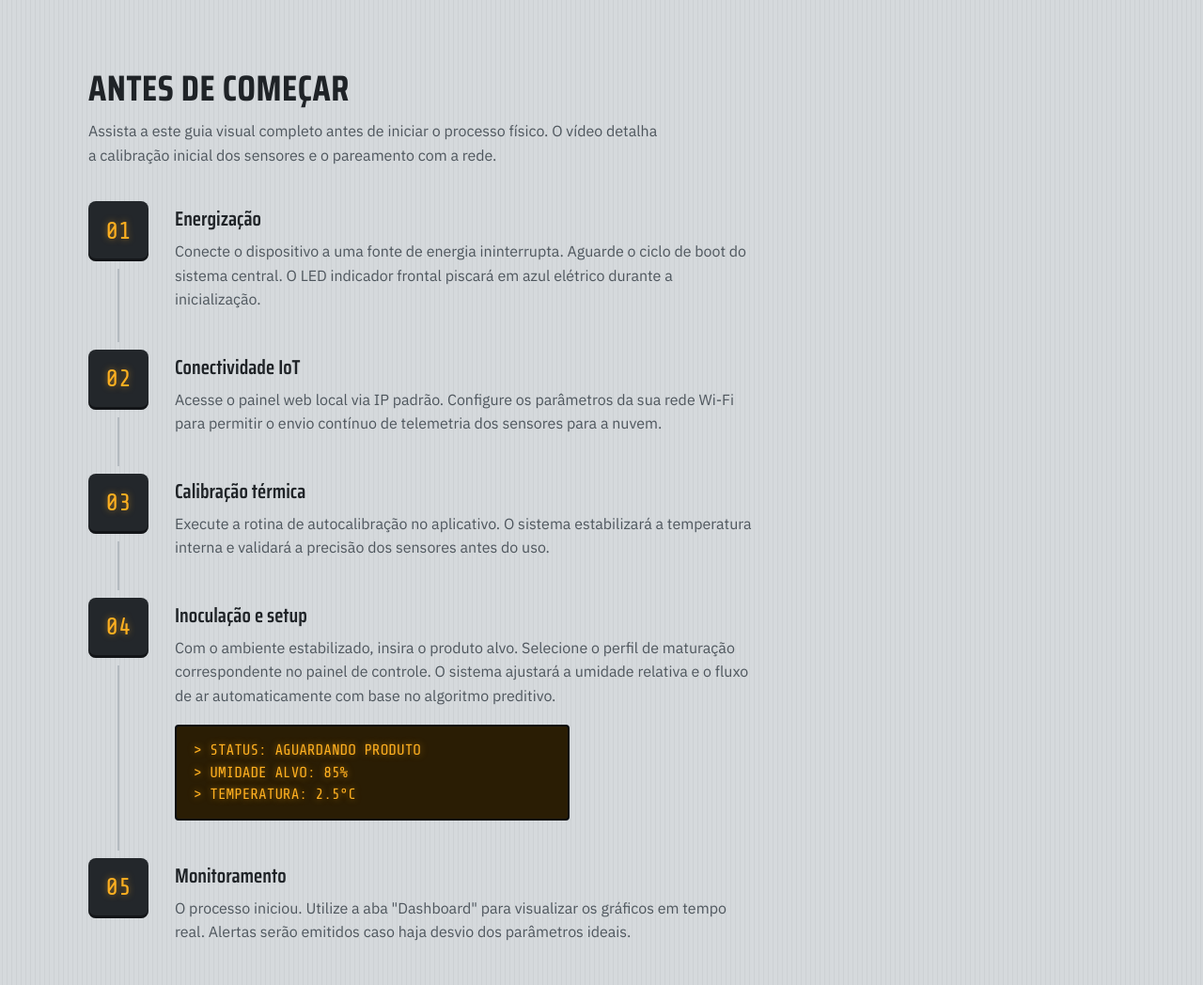
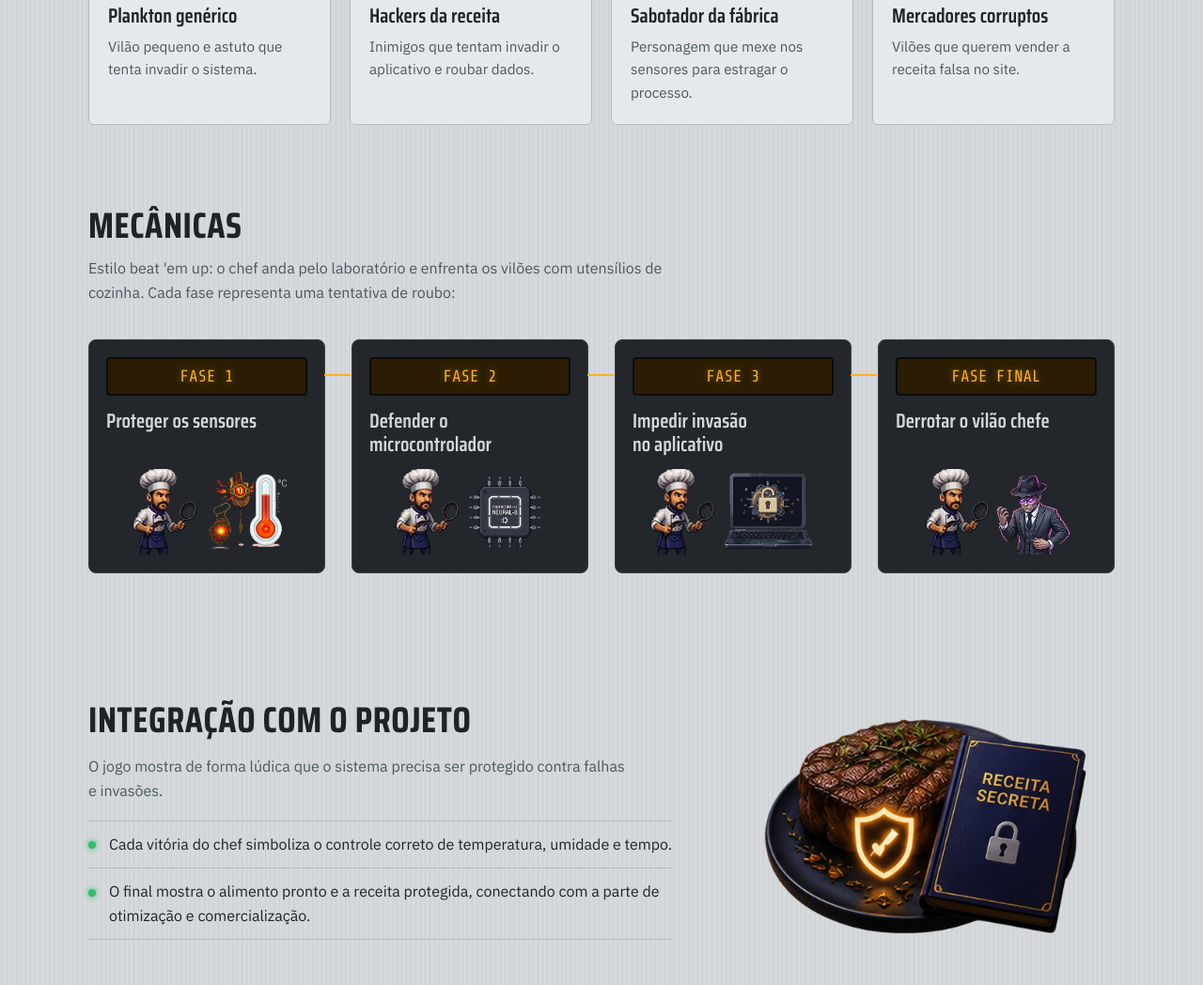
Before and after one commit to Kaue-M-Martins-12A/MatureBox-Site, a website: page frontend/jogo.html in a window 1280 px wide. Shown: the part 999-2047 px from the top of the page at 94% size. Drawn offline with nearby package versions, Linux system fonts and the light colour scheme.

Commit message:
Update jogo.html

```diff
--- a/frontend/jogo.html
+++ b/frontend/jogo.html
@@ -3,12 +3,12 @@
 <head>
   <meta charset="UTF-8">
   <meta name="viewport" content="width=device-width, initial-scale=1.0">
-  <title>MatureBox - Guia de inicialização</title>
+  <title>MatureBox - Jogo: Chefe Guardião</title>
   <link rel="preconnect" href="https://fonts.googleapis.com">
   <link rel="preconnect" href="https://fonts.gstatic.com" crossorigin>
   <link href="https://fonts.googleapis.com/css2?family=IBM+Plex+Sans:wght@400;500;600&family=Saira+Condensed:wght@500;600;700&family=Share+Tech+Mono&display=swap" rel="stylesheet">
   <link rel="stylesheet" href="css/global.css">
-  <link rel="stylesheet" href="css/instrucoes.css">
+  <link rel="stylesheet" href="css/jogo.css">
   <script src="js/tema.js"></script>
   <script src="js/menu.js" defer></script>
 </head>
@@ -17,14 +17,12 @@
   <header class="navbar">
     <div class="logo"><a href="./index.html">MatureBox</a></div>
     <nav class="nav-links" aria-label="Principal">
-      <a href="./instrucoes.html" class="active" aria-current="page">Instruções</a>
+      <a href="./instrucoes.html">Instruções</a>
       <a href="./producao.html">Produção</a>
       <a href="./sobrenos.html">Sobre nós</a>
       <a href="./referencia.html">Referências</a>
-      <a href="./jogo.html">Jogo</a>
+      <a href="./jogo.html" class="active" aria-current="page">Jogo</a>
       <a href="./controle.html">Controle</a>
-      <link rel="stylesheet" href="css/chat.css">
-      <script src="js/chat.js" defer></script>
     </nav>
     <div class="header-actions">
       <!-- Botão de Tema -->
@@ -120,70 +118,116 @@
 
   <main>
 
-    <section class="intro">
-      <h1>Guia de inicialização do MatureBox</h1>
-      <p class="lead">
-        Siga os passos técnicos precisos para configurar seu ambiente de maturação. Cada etapa é crucial para garantir a estabilidade do ecossistema IoT e a qualidade final do produto.
-      </p>
-    </section>
+    <section class="hero-jogo">
+      <div class="painel parafusos tela-chefe">
+        <img src="./imagem/chefe.png" alt="O Chefe Guardião segurando uma frigideira e um batedor">
+      </div>
 
-    <section class="chapa fluxograma" aria-label="Fluxo de uso do MatureBox em cinco etapas">
-      <img class="so-claro" src="./imagem/instrucaoclarofoto.png" alt="Fluxo de uso em cinco etapas: entrar no aplicativo, escolher o alimento e o tipo de maturação, receber o aviso, aguardar o ciclo e receber o alerta de conclusão">
-      <img class="so-escuro" src="./imagem/instrucaofoto.png" alt="Fluxo de uso em cinco etapas: entrar no aplicativo, escolher o alimento e o tipo de maturação, receber o aviso, aguardar o ciclo e receber o alerta de conclusão">
+      <div class="hero-texto">
+        <h1>Chefe Guardião da Receita</h1>
+        <p class="lead">
+          Você é o chef que criou a receita perfeita usando o maturador automatizado.
+          Agora, sua missão é proteger sua invenção contra vilões que querem roubar a fórmula secreta.
+        </p>
+        <div>
+          <a href="https://gd.games/games/f0a2a9e4-41e4-42c9-a2e2-e4cc03942f5b" target="_blank" rel="noopener noreferrer" class="btn btn-painel btn-jogar">
+            <svg width="22" height="22" viewBox="0 0 24 24" fill="none" stroke="currentColor" stroke-width="2" aria-hidden="true">
+              <rect x="2" y="6" width="20" height="12" rx="2" ry="2"></rect>
+              <path d="M6 12h4M8 10v4M15 13h.01M18 11h.01"></path>
+            </svg>
+            Jogar agora
+          </a>
+        </div>
+      </div>
     </section>
 
     <section>
       <div class="secao-topo">
-        <h2>Antes de começar</h2>
-        <p>Assista a este guia visual completo antes de iniciar o processo físico. O vídeo detalha a calibração inicial dos sensores e o pareamento com a rede.</p>
+        <h2>Inimigos</h2>
       </div>
 
-      <ol class="passos">
-        <li class="passo">
-          <span class="passo-num" aria-hidden="true">01</span>
-          <div class="passo-corpo">
-            <h3>Energização</h3>
-            <p>Conecte o dispositivo a uma fonte de energia ininterrupta. Aguarde o ciclo de boot do sistema central. O LED indicador frontal piscará em azul elétrico durante a inicialização.</p>
+      <div class="inimigos">
+        <article class="chapa inimigo">
+          <div class="inimigo-img"><img src="./imagem/plankton.png" alt="Plankton genérico"></div>
+          <h3>Plankton genérico</h3>
+          <p>Vilão pequeno e astuto que tenta invadir o sistema.</p>
+        </article>
+
+        <article class="chapa inimigo">
+          <div class="inimigo-img"><img src="./imagem/hacker.png" alt="Hackers da receita"></div>
+          <h3>Hackers da receita</h3>
+          <p>Inimigos que tentam invadir o aplicativo e roubar dados.</p>
+        </article>
+
+        <article class="chapa inimigo">
+          <div class="inimigo-img"><img src="./imagem/sabotador.png" alt="Sabotador da fábrica"></div>
+          <h3>Sabotador da fábrica</h3>
+          <p>Personagem que mexe nos sensores para estragar o processo.</p>
+        </article>
+
+        <article class="chapa inimigo">
+          <div class="inimigo-img"><img src="./imagem/mercador.png" alt="Mercadores corruptos"></div>
+          <h3>Mercadores corruptos</h3>
+          <p>Vilões que querem vender a receita falsa no site.</p>
+        </article>
+      </div>
+    </section>
+
+    <section>
+      <div class="secao-topo">
+        <h2>Mecânicas</h2>
+        <p>Estilo beat 'em up: o chef anda pelo laboratório e enfrenta os vilões com utensílios de cozinha. Cada fase representa uma tentativa de roubo:</p>
+      </div>
+
+      <ol class="fases">
+        <li class="painel fase">
+          <div class="lcd fase-num">FASE 1</div>
+          <h3>Proteger os sensores</h3>
+          <div class="fase-img">
+            <img src="./imagem/minichefe.png" alt="">
+            <img src="./imagem/sensor.png" alt="Sensor">
           </div>
         </li>
-
-        <li class="passo">
-          <span class="passo-num" aria-hidden="true">02</span>
-          <div class="passo-corpo">
-            <h3>Conectividade IoT</h3>
-            <p>Acesse o painel web local via IP padrão. Configure os parâmetros da sua rede Wi-Fi para permitir o envio contínuo de telemetria dos sensores para a nuvem.</p>
+        <li class="painel fase">
+          <div class="lcd fase-num">FASE 2</div>
+          <h3>Defender o microcontrolador</h3>
+          <div class="fase-img">
+            <img src="./imagem/minichefe.png" alt="">
+            <img src="./imagem/microcontrolador.png" alt="Microcontrolador">
           </div>
         </li>
-
-        <li class="passo">
-          <span class="passo-num" aria-hidden="true">03</span>
-          <div class="passo-corpo">
-            <h3>Calibração térmica</h3>
-            <p>Execute a rotina de autocalibração no aplicativo. O sistema estabilizará a temperatura interna e validará a precisão dos sensores antes do uso.</p>
+        <li class="painel fase">
+          <div class="lcd fase-num">FASE 3</div>
+          <h3>Impedir invasão no aplicativo</h3>
+          <div class="fase-img">
+            <img src="./imagem/minichefe.png" alt="">
+            <img src="./imagem/aplicativo.png" alt="Aplicativo">
           </div>
         </li>
-
-        <li class="passo">
-          <span class="passo-num" aria-hidden="true">04</span>
-          <div class="passo-corpo">
-            <h3>Inoculação e setup</h3>
-            <p>Com o ambiente estabilizado, insira o produto alvo. Selecione o perfil de maturação correspondente no painel de controle. O sistema ajustará a umidade relativa e o fluxo de ar automaticamente com base no algoritmo preditivo.</p>
-            <div class="lcd terminal" role="status">
-              <div>&gt; STATUS: AGUARDANDO PRODUTO</div>
-              <div>&gt; UMIDADE ALVO: 85%</div>
-              <div>&gt; TEMPERATURA: 2.5°C</div>
-            </div>
-          </div>
-        </li>
-
-        <li class="passo">
-          <span class="passo-num" aria-hidden="true">05</span>
-          <div class="passo-corpo">
-            <h3>Monitoramento</h3>
-            <p>O processo iniciou. Utilize a aba "Dashboard" para visualizar os gráficos em tempo real. Alertas serão emitidos caso haja desvio dos parâmetros ideais.</p>
+        <li class="painel fase">
+          <div class="lcd fase-num">FASE FINAL</div>
+          <h3>Derrotar o vilão chefe</h3>
+          <div class="fase-img">
+            <img src="./imagem/minichefe.png" alt="">
+            <img src="./imagem/vilão.png" alt="Vilão chefe">
           </div>
         </li>
       </ol>
+    </section>
+
+    <section class="integracao">
+      <div class="integracao-texto">
+        <h2>Integração com o projeto</h2>
+        <p>O jogo mostra de forma lúdica que o sistema precisa ser protegido contra falhas e invasões.</p>
+        <ul class="integracao-lista">
+          <li>Cada vitória do chef simboliza o controle correto de temperatura, umidade e tempo.</li>
+          <li>O final mostra o alimento pronto e a receita protegida, conectando com a parte de otimização e comercialização.</li>
+        </ul>
+      </div>
+
+      <div class="integracao-img">
+        <img src="./imagem/receita.png" alt="Receita protegida e o alimento pronto">
+      </div>
     </section>
 
   </main>
```
